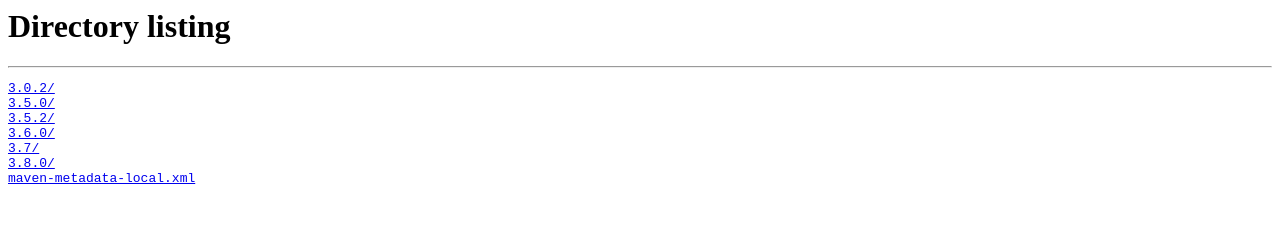
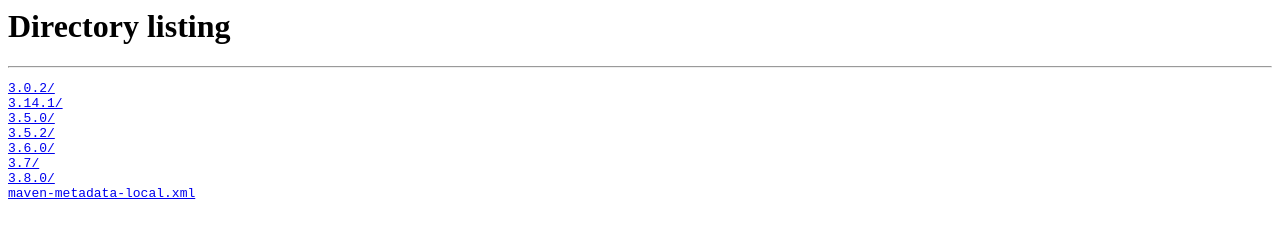
Before and after one commit to mente/facebook-api-android-aar, a plain HTML site: page com/facebook/facebook-android-sdk/index.html in a window 1280 px wide. Drawn offline with Linux system fonts and the light colour scheme.

Commit message:
updated directory index

```diff
--- a/com/facebook/facebook-android-sdk/index.html
+++ b/com/facebook/facebook-android-sdk/index.html
@@ -4,6 +4,7 @@
 <hr/>
 <pre>
 <a href="3.0.2/">3.0.2/</a>
+<a href="3.14.1/">3.14.1/</a>
 <a href="3.5.0/">3.5.0/</a>
 <a href="3.5.2/">3.5.2/</a>
 <a href="3.6.0/">3.6.0/</a>
```
